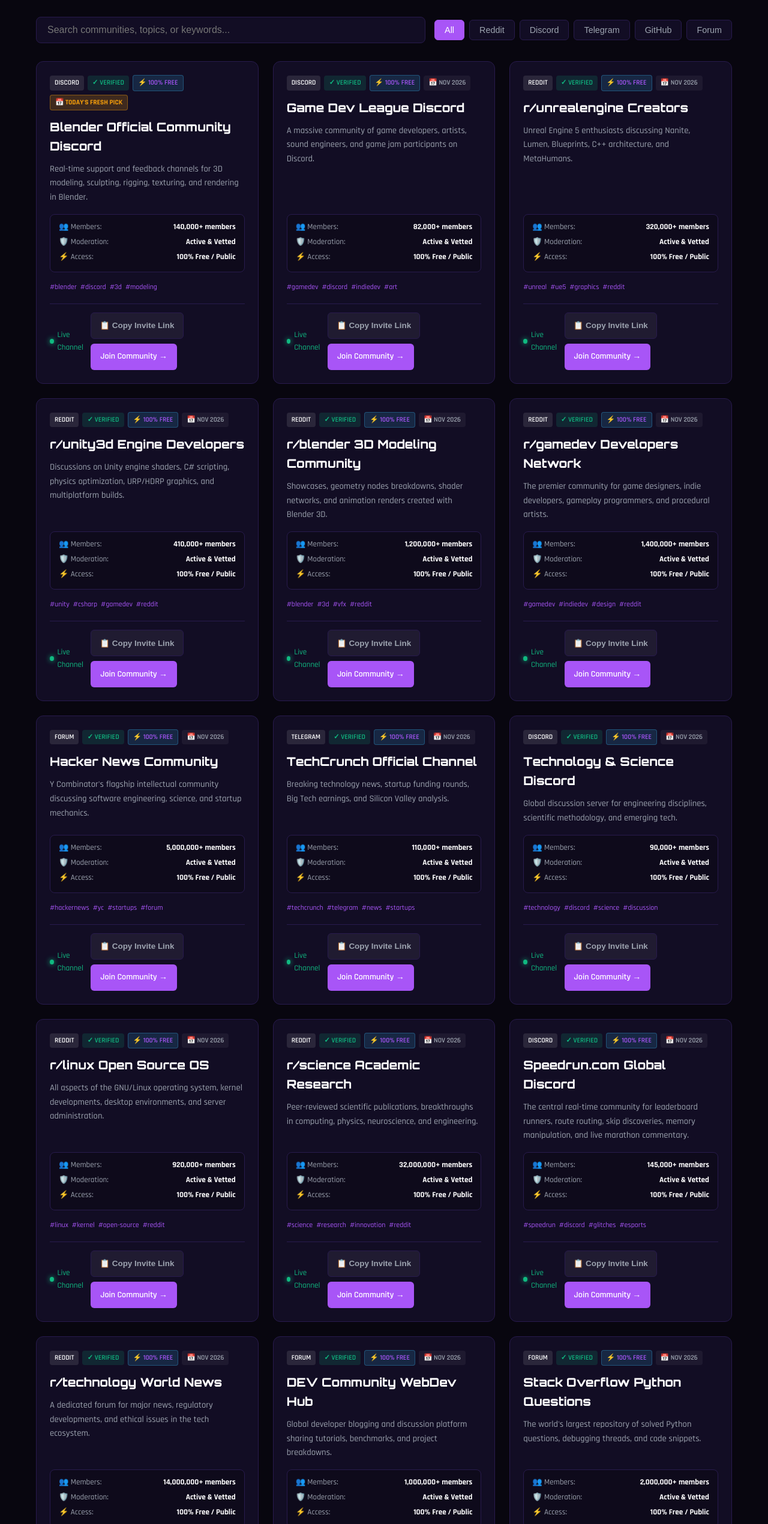
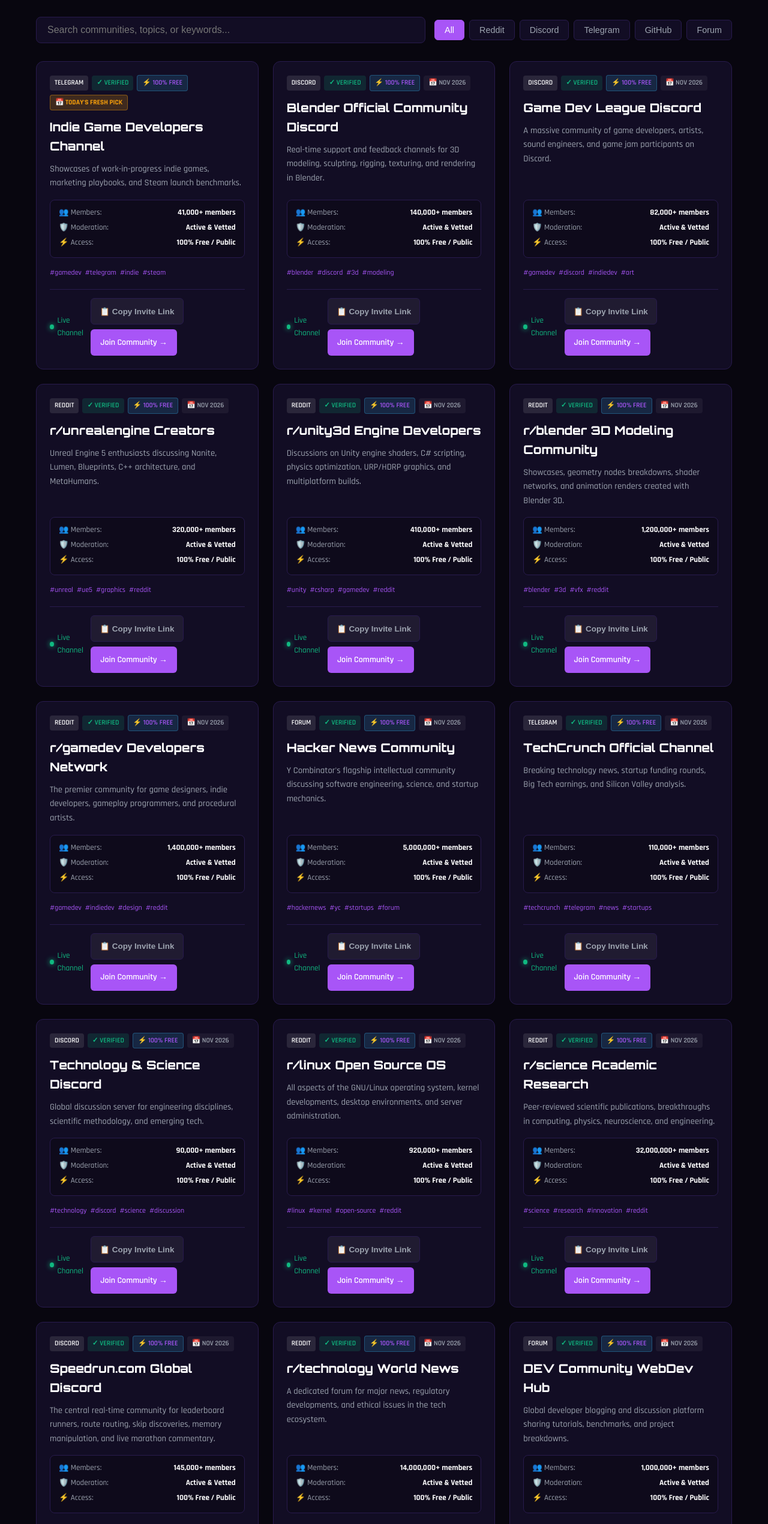
Before and after one commit to jibranpcccc/speedrunning-glitches-hub, a plain HTML site: page index.html in a window 1280 px wide. Shown: the part 1079-3620 px from the top of the page at 60% size. Drawn offline with Linux system fonts and the light colour scheme.

Commit message:
feat(replenishment): fresh community links added - 2026-11-24 [skip ci]

```diff
--- a/index.html
+++ b/index.html
@@ -148,121 +148,121 @@
           {
             "@type": "ListItem",
             "position": 1,
+            "name": "Indie Game Developers Channel",
+            "description": "Showcases of work-in-progress indie games, marketing playbooks, and Steam launch benchmarks.",
+            "url": "https://t.me/gamedev_channel"
+          },
+          {
+            "@type": "ListItem",
+            "position": 2,
             "name": "Blender Official Community Discord",
             "description": "Real-time support and feedback channels for 3D modeling, sculpting, rigging, texturing, and rendering in Blender.",
             "url": "https://discord.gg/blender"
           },
           {
             "@type": "ListItem",
-            "position": 2,
+            "position": 3,
             "name": "Game Dev League Discord",
             "description": "A massive community of game developers, artists, sound engineers, and game jam participants on Discord.",
             "url": "https://discord.gg/gamedev"
           },
           {
             "@type": "ListItem",
-            "position": 3,
+            "position": 4,
             "name": "r/unrealengine Creators",
             "description": "Unreal Engine 5 enthusiasts discussing Nanite, Lumen, Blueprints, C++ architecture, and MetaHumans.",
             "url": "https://www.reddit.com/r/unrealengine/"
           },
           {
             "@type": "ListItem",
-            "position": 4,
+            "position": 5,
             "name": "r/unity3d Engine Developers",
             "description": "Discussions on Unity engine shaders, C# scripting, physics optimization, URP/HDRP graphics, and multiplatform builds.",
             "url": "https://www.reddit.com/r/unity3d/"
           },
           {
             "@type": "ListItem",
-            "position": 5,
+            "position": 6,
             "name": "r/blender 3D Modeling Community",
             "description": "Showcases, geometry nodes breakdowns, shader networks, and animation renders created with Blender 3D.",
             "url": "https://www.reddit.com/r/blender/"
           },
           {
             "@type": "ListItem",
-            "position": 6,
+            "position": 7,
             "name": "r/gamedev Developers Network",
             "description": "The premier community for game designers, indie developers, gameplay programmers, and procedural artists.",
             "url": "https://www.reddit.com/r/gamedev/"
           },
           {
             "@type": "ListItem",
-            "position": 7,
+            "position": 8,
             "name": "Hacker News Community",
             "description": "Y Combinator's flagship intellectual community discussing software engineering, science, and startup mechanics.",
             "url": "https://news.ycombinator.com"
           },
           {
             "@type": "ListItem",
-            "position": 8,
+            "position": 9,
             "name": "TechCrunch Official Channel",
             "description": "Breaking technology news, startup funding rounds, Big Tech earnings, and Silicon Valley analysis.",
             "url": "https://t.me/techcrunch"
           },
           {
             "@type": "ListItem",
-            "position": 9,
+            "position": 10,
             "name": "Technology & Science Discord",
             "description": "Global discussion server for engineering disciplines, scientific methodology, and emerging tech.",
             "url": "https://discord.gg/tech"
           },
           {
             "@type": "ListItem",
-            "position": 10,
+            "position": 11,
             "name": "r/linux Open Source OS",
             "description": "All aspects of the GNU/Linux operating system, kernel developments, desktop environments, and server administration.",
             "url": "https://www.reddit.com/r/linux/"
           },
           {
             "@type": "ListItem",
-            "position": 11,
+            "position": 12,
             "name": "r/science Academic Research",
             "description": "Peer-reviewed scientific publications, breakthroughs in computing, physics, neuroscience, and engineering.",
             "url": "https://www.reddit.com/r/science/"
           },
           {
             "@type": "ListItem",
-            "position": 12,
+            "position": 13,
             "name": "Speedrun.com Global Discord",
             "description": "The central real-time community for leaderboard runners, route routing, skip discoveries, memory manipulation, and live marathon commentary.",
             "url": "https://discord.gg/speedrun"
           },
           {
             "@type": "ListItem",
-            "position": 13,
+            "position": 14,
             "name": "r/technology World News",
             "description": "A dedicated forum for major news, regulatory developments, and ethical issues in the tech ecosystem.",
             "url": "https://www.reddit.com/r/technology/"
           },
           {
             "@type": "ListItem",
-            "position": 14,
+            "position": 15,
             "name": "DEV Community WebDev Hub",
             "description": "Global developer blogging and discussion platform sharing tutorials, benchmarks, and project breakdowns.",
             "url": "https://dev.to/t/webdev"
           },
           {
             "@type": "ListItem",
-            "position": 15,
+            "position": 16,
             "name": "Stack Overflow Python Questions",
             "description": "The world's largest repository of solved Python questions, debugging threads, and code snippets.",
             "url": "https://stackoverflow.com/questions/tagged/python"
           },
           {
             "@type": "ListItem",
-            "position": 16,
+            "position": 17,
             "name": "Next.js GitHub Discussions",
             "description": "Active community discussions and RFCs on Next.js architectures, streaming SSR, and edge rendering.",
             "url": "https://github.com/vercel/next.js/discussions"
-          },
-          {
-            "@type": "ListItem",
-            "position": 17,
-            "name": "Indie Game Developers Channel",
-            "description": "Showcases of work-in-progress indie games, marketing playbooks, and Steam launch benchmarks.",
-            "url": "https://t.me/gamedev_channel"
           },
           {
             "@type": "ListItem",
@@ -617,12 +617,36 @@
         </div>
         <div id="vetted-communities" class="grid">
 
-        <div id="community-card-1" class="card" data-platform="discord" data-category="3d & animation">
+        <div id="community-card-1" class="card" data-platform="telegram" data-category="indie games">
+            <div class="card-header">
+                <span class="badge badge-platform">Telegram</span>
+                <span class="badge badge-verified">✓ Verified</span>
+                <span class="badge badge-free">⚡ 100% Free</span>
+                <span class="badge badge-date" style="background: rgba(245, 158, 11, 0.2); color: #f59e0b; border: 1px solid rgba(245, 158, 11, 0.4); font-weight: 700;">📅 Today's Fresh Pick</span>
+            </div>
+            <h3 class="card-title">Indie Game Developers Channel</h3>
+            <p class="card-desc">Showcases of work-in-progress indie games, marketing playbooks, and Steam launch benchmarks.</p>
+            <div class="spec-matrix">
+                <div class="spec-row"><span>👥 Members:</span> <strong>41,000+ members</strong></div>
+                <div class="spec-row"><span>🛡️ Moderation:</span> <strong>Active & Vetted</strong></div>
+                <div class="spec-row"><span>⚡ Access:</span> <strong>100% Free / Public</strong></div>
+            </div>
+            <div class="tags-row"><span class="tag">#gamedev</span><span class="tag">#telegram</span><span class="tag">#indie</span><span class="tag">#steam</span></div>
+            <div class="card-footer">
+                <span class="activity-pulse"><span class="pulse-dot"></span> Live Channel</span>
+                <div class="card-actions">
+                    <button class="btn-copy-invite" onclick="copyInviteLink(event, 'https://t.me/gamedev_channel')">📋 Copy Invite Link</button>
+                    <a href="https://t.me/gamedev_channel" target="_blank" rel="noopener noreferrer" class="btn-join">Join Community →</a>
+                </div>
+            </div>
+        </div>
+
+        <div id="community-card-2" class="card" data-platform="discord" data-category="3d & animation">
             <div class="card-header">
                 <span class="badge badge-platform">Discord</span>
                 <span class="badge badge-verified">✓ Verified</span>
                 <span class="badge badge-free">⚡ 100% Free</span>
-                <span class="badge badge-date" style="background: rgba(245, 158, 11, 0.2); color: #f59e0b; border: 1px solid rgba(245, 158, 11, 0.4); font-weight: 700;">📅 Today's Fresh Pick</span>
+                <span class="badge badge-date">📅 Nov 2026</span>
             </div>
             <h3 class="card-title">Blender Official Community Discord</h3>
             <p class="card-desc">Real-time support and feedback channels for 3D modeling, sculpting, rigging, texturing, and rendering in Blender.</p>
@@ -641,7 +665,7 @@
             </div>
         </div>
 
-        <div id="community-card-2" class="card" data-platform="discord" data-category="game development">
+        <div id="community-card-3" class="card" data-platform="discord" data-category="game development">
             <div class="card-header">
                 <span class="badge badge-platform">Discord</span>
                 <span class="badge badge-verified">✓ Verified</span>
@@ -665,7 +689,7 @@
             </div>
         </div>
 
-        <div id="community-card-3" class="card" data-platform="reddit" data-category="game engines">
+        <div id="community-card-4" class="card" data-platform="reddit" data-category="game engines">
             <div class="card-header">
                 <span class="badge badge-platform">Reddit</span>
                 <span class="badge badge-verified">✓ Verified</span>
@@ -689,7 +713,7 @@
             </div>
         </div>
 
-        <div id="community-card-4" class="card" data-platform="reddit" data-category="game engines">
+        <div id="community-card-5" class="card" data-platform="reddit" data-category="game engines">
             <div class="card-header">
                 <span class="badge badge-platform">Reddit</span>
                 <span class="badge badge-verified">✓ Verified</span>
@@ -713,7 +737,7 @@
             </div>
         </div>
 
-        <div id="community-card-5" class="card" data-platform="reddit" data-category="3d & vfx">
+        <div id="community-card-6" class="card" data-platform="reddit" data-category="3d & vfx">
             <div class="card-header">
                 <span class="badge badge-platform">Reddit</span>
                 <span class="badge badge-verified">✓ Verified</span>
@@ -737,7 +761,7 @@
             </div>
         </div>
 
-        <div id="community-card-6" class="card" data-platform="reddit" data-category="game development">
+        <div id="community-card-7" class="card" data-platform="reddit" data-category="game development">
             <div class="card-header">
                 <span class="badge badge-platform">Reddit</span>
                 <span class="badge badge-verified">✓ Verified</span>
@@ -761,7 +785,7 @@
             </div>
         </div>
 
-        <div id="community-card-7" class="card" data-platform="forum" data-category="computer science & startups">
+        <div id="community-card-8" class="card" data-platform="forum" data-category="computer science & startups">
             <div class="card-header">
                 <span class="badge badge-platform">Forum</span>
                 <span class="badge badge-verified">✓ Verified</span>
@@ -785,7 +809,7 @@
             </div>
         </div>
 
-        <div id="community-card-8" class="card" data-platform="telegram" data-category="tech news">
+        <div id="community-card-9" class="card" data-platform="telegram" data-category="tech news">
             <div class="card-header">
                 <span class="badge badge-platform">Telegram</span>
                 <span class="badge badge-verified">✓ Verified</span>
@@ -809,7 +833,7 @@
             </div>
         </div>
 
-        <div id="community-card-9" class="card" data-platform="discord" data-category="tech discussion">
+        <div id="community-card-10" class="card" data-platform="discord" data-category="tech discussion">
             <div class="card-header">
                 <span class="badge badge-platform">Discord</span>
                 <span class="badge badge-verified">✓ Verified</span>
@@ -833,7 +857,7 @@
             </div>
         </div>
 
-        <div id="community-card-10" class="card" data-platform="reddit" data-category="linux & os">
+        <div id="community-card-11" class="card" data-platform="reddit" data-category="linux & os">
             <div class="card-header">
                 <span class="badge badge-platform">Reddit</span>
                 <span class="badge badge-verified">✓ Verified</span>
@@ -857,7 +881,7 @@
             </div>
         </div>
 
-        <div id="community-card-11" class="card" data-platform="reddit" data-category="science & innovation">
+        <div id="community-card-12" class="card" data-platform="reddit" data-category="science & innovation">
             <div class="card-header">
                 <span class="badge badge-platform">Reddit</span>
                 <span class="badge badge-verified">✓ Verified</span>
@@ -881,7 +905,7 @@
             </div>
         </div>
 
-        <div id="community-card-12" class="card" data-platform="discord" data-category="speedrunning">
+        <div id="community-card-13" class="card" data-platform="discord" data-category="speedrunning">
             <div class="card-header">
                 <span class="badge badge-platform">Discord</span>
                 <span class="badge badge-verified">✓ Verified</span>
@@ -905,7 +929,7 @@
             </div>
         </div>
 
-        <div id="community-card-13" class="card" data-platform="reddit" data-category="tech news">
+        <div id="community-card-14" class="card" data-platform="reddit" data-category="tech news">
             <div class="card-header">
                 <span class="badge badge-platform">Reddit</span>
                 <span class="badge badge-verified">✓ Verified</span>
@@ -929,7 +953,7 @@
             </div>
         </div>
 
-        <div id="community-card-14" class="card" data-platform="forum" data-category="web development">
+        <div id="community-card-15" class="card" data-platform="forum" data-category="web development">
             <div class="card-header">
                 <span class="badge badge-platform">Forum</span>
                 <span class="badge badge-verified">✓ Verified</span>
@@ -953,7 +977,7 @@
             </div>
         </div>
 
-        <div id="community-card-15" class="card" data-platform="forum" data-category="python development">
+        <div id="community-card-16" class="card" data-platform="forum" data-category="python development">
             <div class="card-header">
                 <span class="badge badge-platform">Forum</span>
                 <span class="badge badge-verified">✓ Verified</span>
@@ -977,7 +1001,7 @@
             </div>
         </div>
 
-        <div id="community-card-16" class="card" data-platform="github" data-category="frontend engineering">
+        <div id="community-card-17" class="card" data-platform="github" data-category="frontend engineering">
             <div class="card-header">
                 <span class="badge badge-platform">GitHub</span>
                 <span class="badge badge-verified">✓ Verified</span>
@@ -997,30 +1021,6 @@
                 <div class="card-actions">
                     <button class="btn-copy-invite" onclick="copyInviteLink(event, 'https://github.com/vercel/next.js/discussions')">📋 Copy Invite Link</button>
                     <a href="https://github.com/vercel/next.js/discussions" target="_blank" rel="noopener noreferrer" class="btn-join">Join Community →</a>
-                </div>
-            </div>
-        </div>
-
-        <div id="community-card-17" class="card" data-platform="telegram" data-category="indie games">
-            <div class="card-header">
-                <span class="badge badge-platform">Telegram</span>
-                <span class="badge badge-verified">✓ Verified</span>
-                <span class="badge badge-free">⚡ 100% Free</span>
-                <span class="badge badge-date">📅 Nov 2026</span>
-            </div>
-            <h3 class="card-title">Indie Game Developers Channel</h3>
-            <p class="card-desc">Showcases of work-in-progress indie games, marketing playbooks, and Steam launch benchmarks.</p>
-            <div class="spec-matrix">
-                <div class="spec-row"><span>👥 Members:</span> <strong>41,000+ members</strong></div>
-                <div class="spec-row"><span>🛡️ Moderation:</span> <strong>Active & Vetted</strong></div>
-                <div class="spec-row"><span>⚡ Access:</span> <strong>100% Free / Public</strong></div>
-            </div>
-            <div class="tags-row"><span class="tag">#gamedev</span><span class="tag">#telegram</span><span class="tag">#indie</span><span class="tag">#steam</span></div>
-            <div class="card-footer">
-                <span class="activity-pulse"><span class="pulse-dot"></span> Live Channel</span>
-                <div class="card-actions">
-                    <button class="btn-copy-invite" onclick="copyInviteLink(event, 'https://t.me/gamedev_channel')">📋 Copy Invite Link</button>
-                    <a href="https://t.me/gamedev_channel" target="_blank" rel="noopener noreferrer" class="btn-join">Join Community →</a>
                 </div>
             </div>
         </div>
```
Also changed, not shown: data/groups.json (+20 -19 lines), feed.xml (+9 -9 lines).
